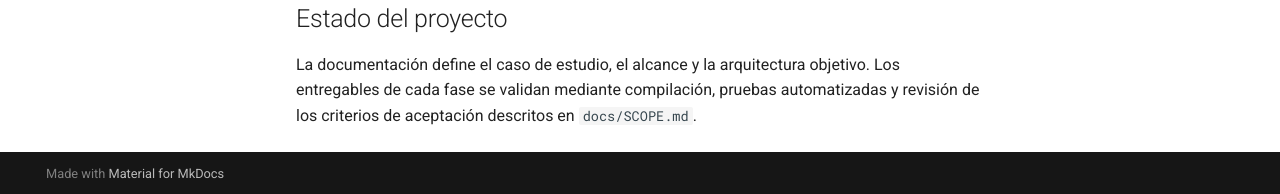
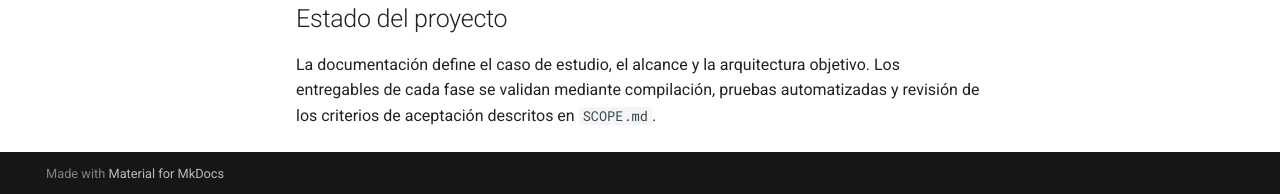
Before and after one commit to CatalinaOrmeno/CoffeeHub-API, an MkDocs documentation site: the page built from docs/index.md, in a window 1280 px wide and 900 px high, scrolled down 3145 px. Shown: the part 703-897 px from the top of the window. Built offline with MkDocs 1.6.1 and Material for MkDocs 9.7.7, drawn with Linux system fonts in a browser that asks for light colours.

Commit message:
Actualización index.md

````diff
--- a/docs/index.md
+++ b/docs/index.md
@@ -140,15 +140,15 @@
 └── README.md
 ```
 
-- [Alcance y criterios de aceptación](docs/SCOPE.md)
-- [Planificación y WBS](docs/PLANNING.md)
-- [Arquitectura e infraestructura](docs/INFRASTRUCTURE.md)
+- [Alcance y criterios de aceptación](SCOPE.md)
+- [Planificación y WBS](PLANNING.md)
+- [Arquitectura e infraestructura](INFRASTRUCTURE.md)
 - [Guía de configuración](docs/GETTING_STARTED.md)
-- [Registros de decisiones (ADR)](docs/adr/)
+- [Registros de decisiones (ADR)](adr/)
 
 ## Estado del proyecto
 
 La documentación define el caso de estudio, el alcance y la arquitectura
 objetivo. Los entregables de cada fase se validan mediante compilación,
 pruebas automatizadas y revisión de los criterios de aceptación descritos en
-`docs/SCOPE.md`.
+`SCOPE.md`.
````
